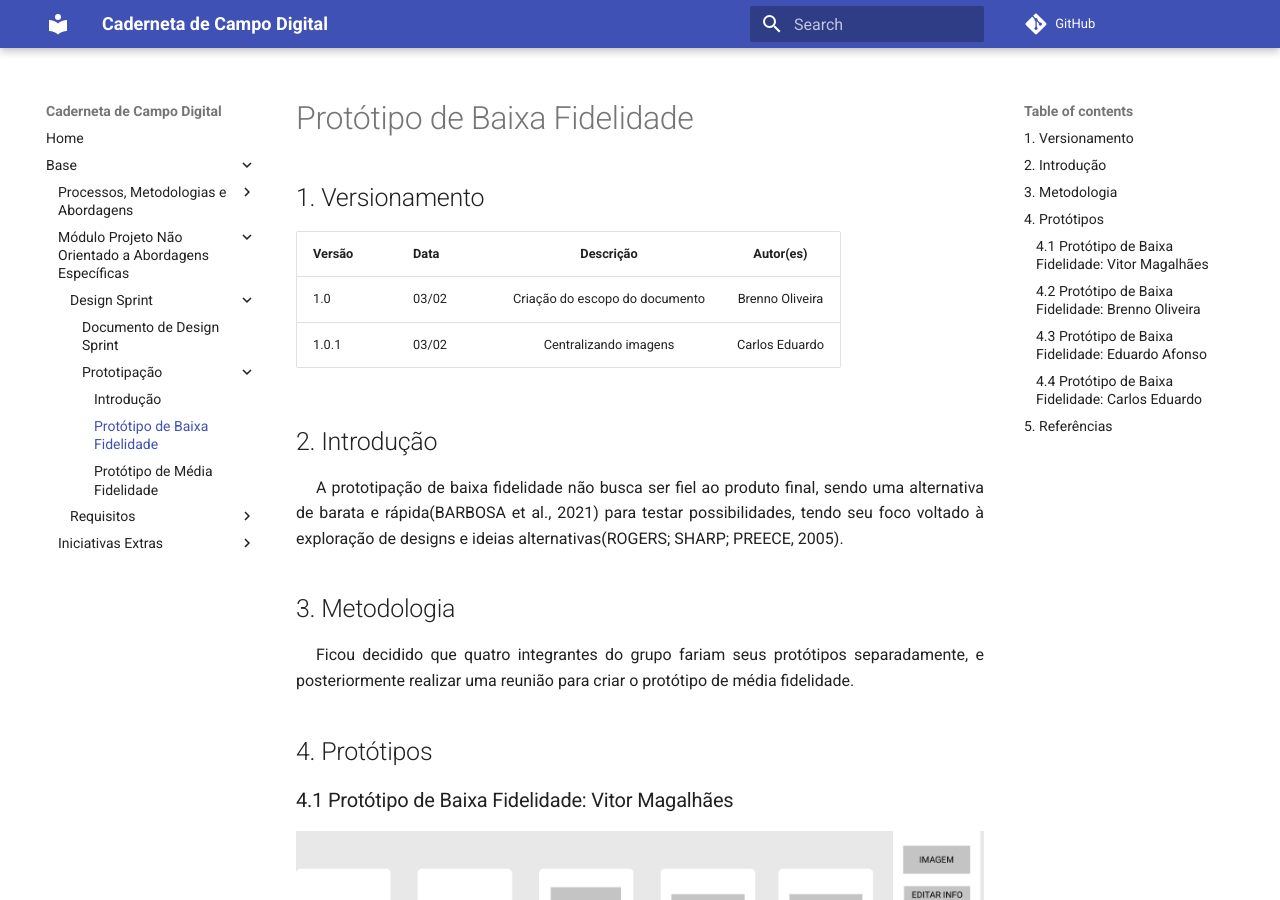
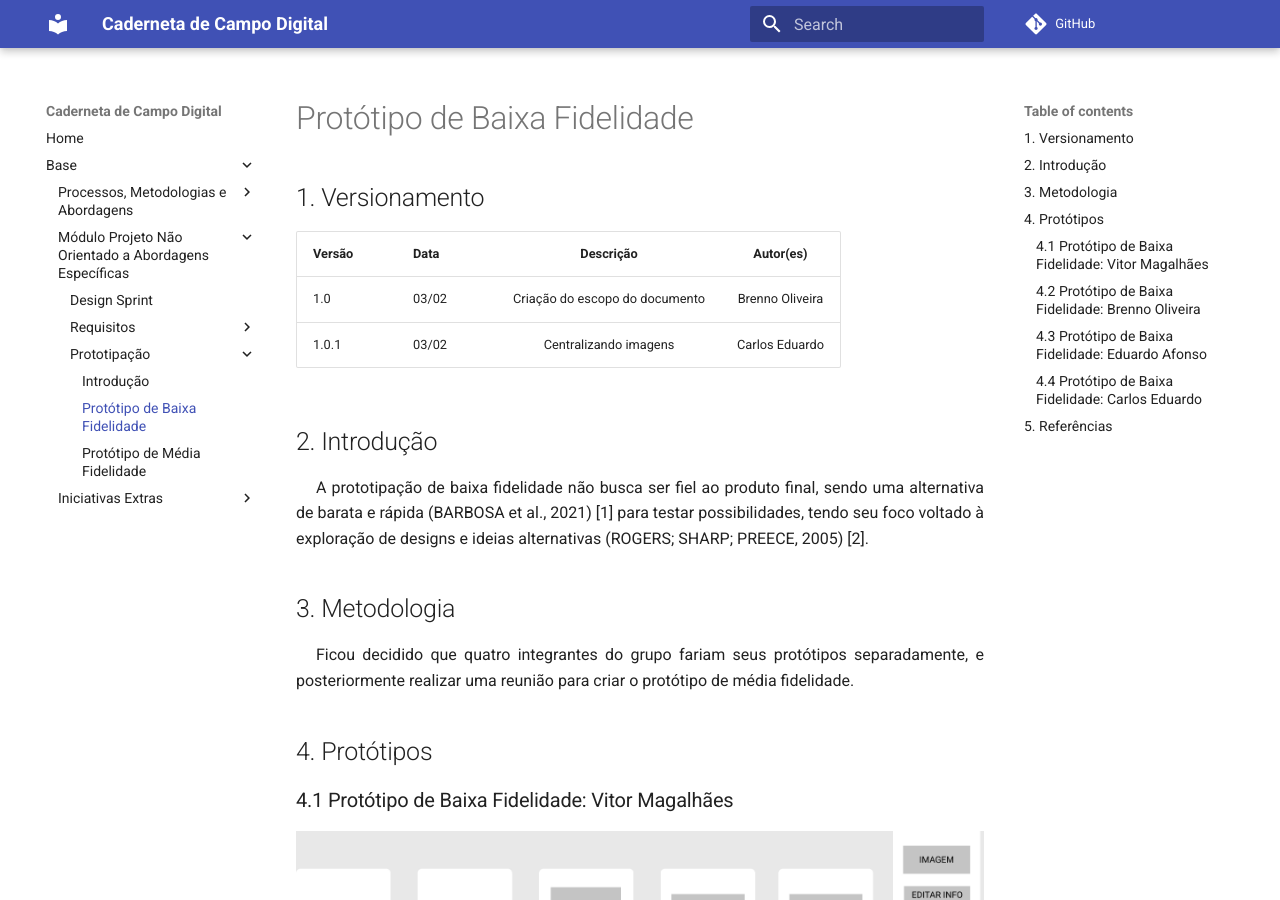
Before and after one commit to UnBArqDsw2021-2/2021.2_G4_CadernetaDeCampoDigital_docs, an MkDocs documentation site: the page built from docs/base/prototipacao/baixa_fidelidade.md, in a window 1280 px wide and 900 px high. Built offline with MkDocs 1.6.1 and Material for MkDocs 9.7.7, drawn with Linux system fonts in a browser that asks for light colours; comment, search, counter and statistics services are not loaded; some of the changed text lies outside the part shown.

Commit message:
(#31) Realizando correcoes prototipacao

```diff
--- a/docs/base/prototipacao/baixa_fidelidade.md
+++ b/docs/base/prototipacao/baixa_fidelidade.md
@@ -6,7 +6,7 @@
 |1.0.1|03/02|Centralizando imagens|Carlos Eduardo|
 
 ## 2. Introdução
-<p style="text-align: justify; text-indent: 20px">A prototipação de baixa fidelidade não busca ser fiel ao produto final, sendo uma alternativa de barata e rápida(BARBOSA et al., 2021) para testar possibilidades, tendo seu foco voltado à exploração de designs e ideias alternativas(ROGERS; SHARP; PREECE, 2005).</p>
+<p style="text-align: justify; text-indent: 20px">A prototipação de baixa fidelidade não busca ser fiel ao produto final, sendo uma alternativa de barata e rápida (BARBOSA et al., 2021) [1] para testar possibilidades, tendo seu foco voltado à exploração de designs e ideias alternativas (ROGERS; SHARP; PREECE, 2005) [2].</p>
 
 ## 3. Metodologia
 <p style="text-align: justify; text-indent: 20px">Ficou decidido que quatro integrantes do grupo fariam seus protótipos separadamente, e posteriormente realizar uma reunião para criar o protótipo de média fidelidade.</p>
@@ -79,6 +79,6 @@
 
 ## 5. Referências
 
->ROGERS, Yvonne; PREECE, Jennifer; SHARP, Helen. <b>Design de Interação</b>: Além da Interação Humano-Computador. 1ª. ed. [S. l.]: Bookman, 2005.
+>[1] BARBOSA, Simone; SILVA, Bruno; SILVEIRA, Milene; GASPARINNI, Isabela; DARIN, Ticiane; BARBOSA, Gabriel. <b>Interação Humano-Computador e Experiência do usuário</b>.[S. l.]: Autopublicação, 2021.
 
->BARBOSA, Simone; SILVA, Bruno; SILVEIRA, Milene; GASPARINNI, Isabela; DARIN, Ticiane; BARBOSA, Gabriel. <b>Interação Humano-Computador e Experiência do usuário</b>.[S. l.]: Autopublicação, 2021.
+>[2] ROGERS, Yvonne; PREECE, Jennifer; SHARP, Helen. <b>Design de Interação</b>: Além da Interação Humano-Computador. 1ª. ed. [S. l.]: Bookman, 2005.
--- a/mkdocs.yml
+++ b/mkdocs.yml
@@ -23,12 +23,7 @@
       - Metodologia: base/metodologia.md
       - Modelagem BPMN: base/modelagem_bpmn.md
     - Módulo Projeto Não Orientado a Abordagens Específicas:
-      - Design Sprint:
-        - Documento de Design Sprint: base/design_sprint.md
-        - Prototipação:
-          - Introdução: base/prototipacao/introducao.md
-          - Protótipo de Baixa Fidelidade: base/prototipacao/baixa_fidelidade.md
-          - Protótipo de Média Fidelidade: base/prototipacao/media_fidelidade.md
+      - Design Sprint: base/design_sprint.md
       - Requisitos:
         - Pré-Rastreabilidade:
           - Rich Picture: base/requisitos/preRastreabilidade/rich_picture.md
@@ -42,6 +37,10 @@
         - Priorização:
           - First Thing First: requisitos/priorizacao/first_things_first.md
           - Moscow: requisitos/priorizacao/moscow.md
+      - Prototipação:
+        - Introdução: base/prototipacao/introducao.md
+        - Protótipo de Baixa Fidelidade: base/prototipacao/baixa_fidelidade.md
+        - Protótipo de Média Fidelidade: base/prototipacao/media_fidelidade.md
     - Iniciativas Extras:
       - Termo de Abertura de Projeto: base/termo_de_abertura.md
       - Atas:
```
